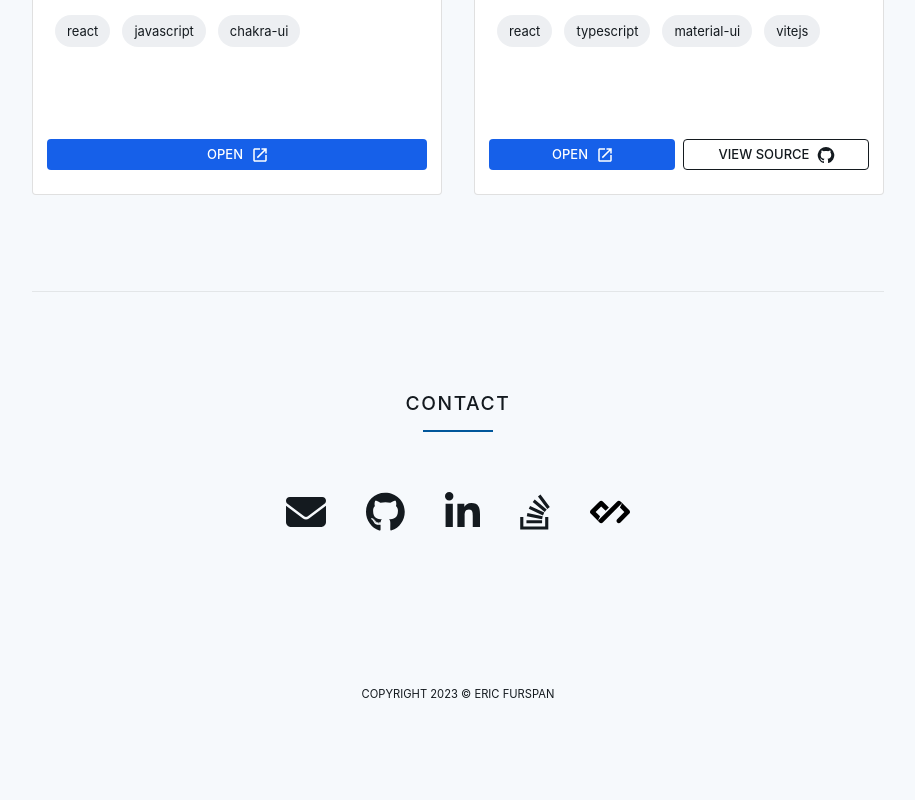
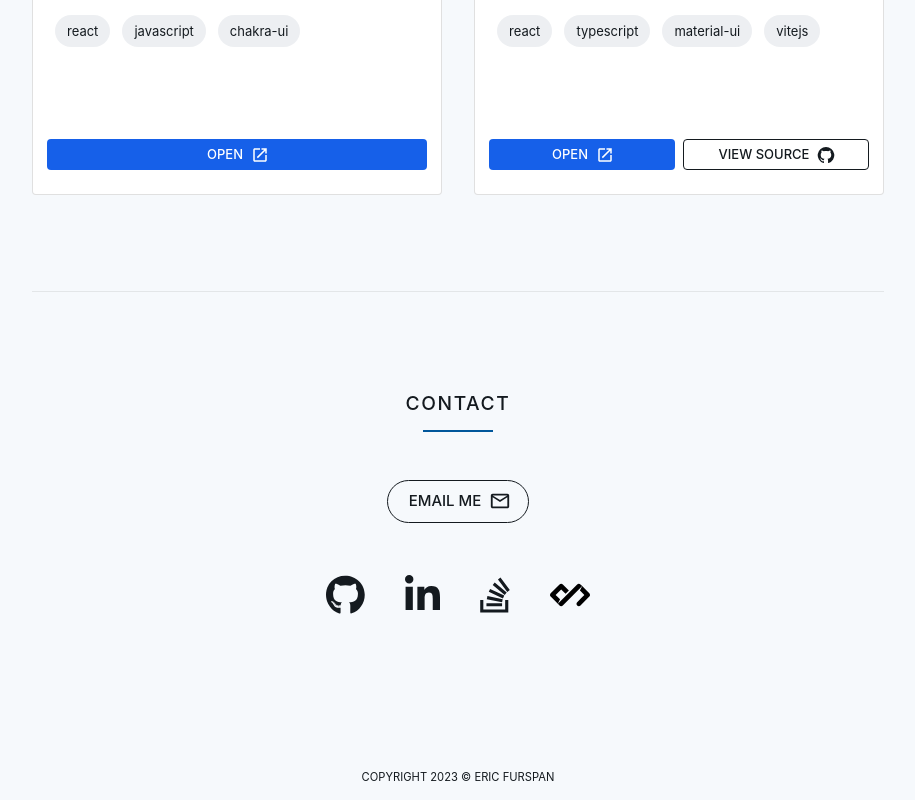
Before and after one commit to ericfurspan/portfolio-vite, a React (Vite) app: page / in a window 1280 px wide. Shown: the part 1551-2351 px from the top of the page, without its empty margins (182-1097 px from the left). Before the commit the page ends 2269 px from the top, so only its background shows below. Built offline with nearby package versions, Linux system fonts and the light colour scheme.

Commit message:
rename Contact component, make email seperate btn

```diff
--- a/src/App.tsx
+++ b/src/App.tsx
@@ -1,6 +1,6 @@
 import { Box, Container, Divider, Stack } from '@mui/material';
-import { HeadingBar, About, Chips, SocialLinks, Projects, Expertise, Footer } from './components';
-import { SocialLinksProps } from './components/SocialLinks';
+import { HeadingBar, About, Chips, Contact, Projects, Expertise, Footer } from './components';
+import { ContactProps } from './components/Contact';
 import { ProjectsProps } from './components/Projects';
 import { ChipsProps } from './components/Chips';
 import { ExpertiseProps } from './components/Expertise';
@@ -9,14 +9,15 @@ import appConfig from './config';
 
 interface AppProps {
   name: string;
-  links: SocialLinksProps['socialLinks'];
+  email: string;
+  links: ContactProps['socialLinks'];
   projects: ProjectsProps['projects'];
   skills: ChipsProps['chips'];
   expertise: ExpertiseProps['expertise'];
 }
 
 const App = () => {
-  const { name, links, projects, skills, expertise } = appConfig as AppProps;
+  const { name, email, links, projects, skills, expertise } = appConfig as AppProps;
 
   return (
     <>
@@ -37,7 +38,7 @@ const App = () => {
 
           {/* <Resume title="Résumé" /> */}
 
-          <SocialLinks title="Contact" socialLinks={links} />
+          <Contact title="Contact" socialLinks={links} email={email} />
         </Stack>
 
         <Box position="fixed" top={{ xs: '0.5rem', md: '1rem' }} right={{ xs: '1rem', md: '2rem' }}>
--- a/src/components/SocialLinks.tsx
+++ b/src/components/Contact.tsx
@@ -1,5 +1,6 @@
 import { createElement } from 'react';
-import { Grid, IconButton, Stack, createSvgIcon } from '@mui/material';
+import { Button, Grid, IconButton, Stack, createSvgIcon } from '@mui/material';
+import { EmailOutlined } from '@mui/icons-material';
 import { FontAwesomeIcon } from '@fortawesome/react-fontawesome';
 import {
   faStackOverflow,
@@ -7,7 +8,6 @@ import {
   faLinkedinIn,
   faCodepen,
 } from '@fortawesome/free-brands-svg-icons';
-import { faEnvelope } from '@fortawesome/free-solid-svg-icons';
 import { SectionHeader, Tooltip } from './common';
 
 const DailyDevIcon = createSvgIcon(
@@ -22,7 +22,6 @@ const DailyDevIcon = createSvgIcon(
 );
 
 const faIconMap = {
-  Email: faEnvelope,
   GitHub: faGithub,
   LinkedIn: faLinkedinIn,
   StackOverflow: faStackOverflow,
@@ -47,14 +46,30 @@ type SocialLinks =
       tooltipText: string;
     }[];
 
-export interface SocialLinksProps {
+export interface ContactProps {
   socialLinks: SocialLinks;
+  email?: string;
   title?: string;
 }
 
-const SocialLinks = ({ socialLinks = [], title }: SocialLinksProps) => (
+const Contact = ({ socialLinks = [], email, title }: ContactProps) => (
   <Stack direction="column" alignSelf="center">
     {title && <SectionHeader title={title} />}
+
+    {email && (
+      <Tooltip title={email} arrow describeChild>
+        <Button
+          variant="outlined"
+          color="inherit"
+          size="large"
+          href={`mailto:${email}`}
+          endIcon={<EmailOutlined />}
+          sx={{ mb: 5, alignSelf: 'center', borderRadius: '100px' }}
+        >
+          Email Me
+        </Button>
+      </Tooltip>
+    )}
 
     <Grid container spacing={2}>
       {socialLinks.map(({ name, url, customIcon, tooltipText }) => (
@@ -86,4 +101,4 @@ const SocialLinks = ({ socialLinks = [], title }: SocialLinksProps) => (
   </Stack>
 );
 
-export default SocialLinks;
+export default Contact;
--- a/src/components/index.ts
+++ b/src/components/index.ts
@@ -2,7 +2,7 @@ export { default as HeadingBar } from './HeadingBar';
 export { default as About } from './About';
 export { default as Expertise } from './Expertise';
 export { default as Chips } from './Chips';
-export { default as SocialLinks } from './SocialLinks';
+export { default as Contact } from './Contact';
 export { default as Projects } from './Projects';
 export { default as Resume } from './Resume';
 export { default as Footer } from './Footer';
--- a/src/config.ts
+++ b/src/config.ts
@@ -1,6 +1,7 @@
 export default {
   name: 'Eric Furspan',
   title: 'Software Engineer',
+  email: 'eric.furspan@gmail.com',
   about: [
     'Software Engineer from New York, passionate about crafting engaging & intuitive user experiences on the web.',
   ],
@@ -38,7 +39,6 @@ export default {
   resumeDownloadUrl:
     'https://docs.google.com/document/d/1DuTTxyWvfNpXmj2qNrJnrkcUS2x6OG4cKsmsgyuTm-4/export?format=pdf',
   links: [
-    { name: 'Email', url: 'mailto:eric.furspan@gmail.com', tooltipText: 'eric.furspan@gmail.com' },
     {
       name: 'GitHub',
       url: 'https://github.com/ericfurspan',
```
